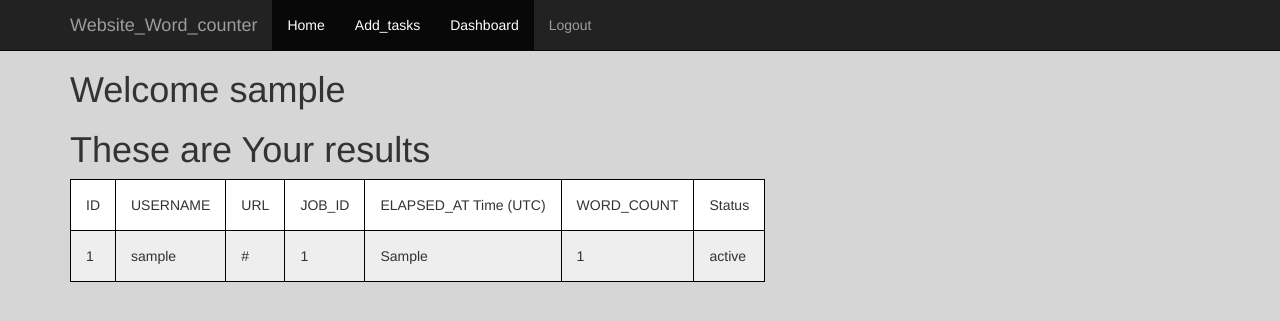
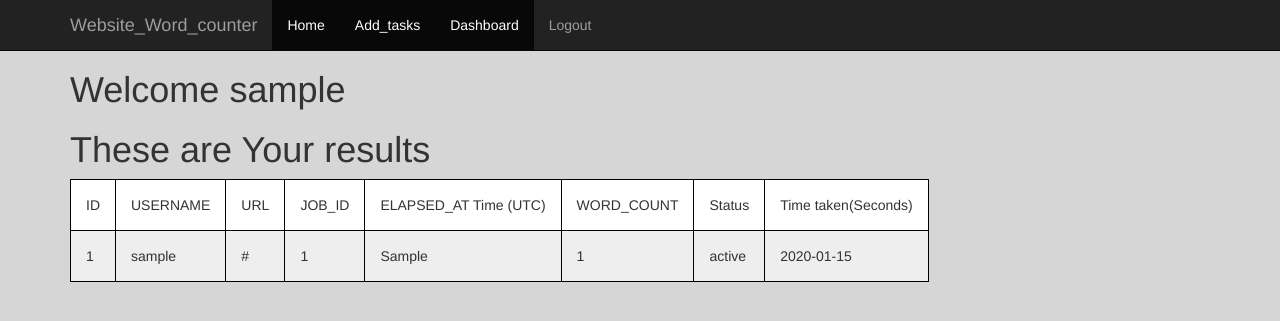
Before and after one commit to dxter6/Website_Word_counter, a Flask app: page /dashboard in a window 1280 px wide. Shown: the top 321 px of the page. Run offline with Flask 2, Linux system fonts and the light colour scheme; a user stored in the database is signed in; tables that the repository leaves empty hold one stand-in row (values such as "Sample post"); some libraries are stand-ins or nearby versions.

Commit message:
Response time added

```diff
--- a/Main/Main.py
+++ b/Main/Main.py
@@ -21,6 +21,7 @@
     import requests
     from time import strftime
     from sqlalchemy import create_engine
+    import time
 
 except ModuleNotFoundError:
     import os
@@ -28,7 +29,6 @@
     os.system('pip3 install flask redis rq flask_wtf flask_sqlalchemy requests flask_login flask_bootstrap')
     print("try restarting the program")
     sys.exit()
-os.system('mkdir -p /tmp/database ')
 
 #--------------Os-database-environment<--------#
 
@@ -79,6 +79,7 @@
     Enqueuedat = db.Column(db.String(100))
     wordcount = db.Column(db.Integer)
     Status = db.Column(db.String(20))
+    Time_taken = db.Column(db.String(20))
 
 @login_manager.user_loader
 def load_user(user_id):
@@ -87,13 +88,13 @@
 #Login form creation in FlaskForm
 class LoginForm(FlaskForm):
     username = StringField('username',validators=[InputRequired(),Length(min=4,max=15)])
-    password = PasswordField('password',validators=[InputRequired(),Length(min=8,max=80)])
+    password = PasswordField('password',validators=[InputRequired(),Length(min=8,max=200)])
     remember = BooleanField('remember me')
 #Registration form Creation in FlaskForm
 class RegisterForm(FlaskForm):
     email = StringField('email',validators=[InputRequired(),Email(message='Invalid email'),Length(max=50)])
     username = StringField('username',validators=[InputRequired(),Length(min=4,max=15)])
-    password = PasswordField('password',validators=[InputRequired(),Length(min=8,max=80)])
+    password = PasswordField('password',validators=[InputRequired(),Length(min=8,max=200)])
 
 #Url taking Form
 class UrlForm(FlaskForm):
@@ -131,7 +132,7 @@
         new_user = Users(username = form.username.data,email=form.email.data,password=hashed_password)
         db.session.add(new_user)
         db.session.commit()
-        return '<h1>New user Created</h1>'
+        return render_template('login.html',message="Record Created Login to continue",form=None)
        # return form.username.data+" "+form.password.data+" "+form.email.data
     return render_template('signup.html',form=form)
 
@@ -153,11 +154,14 @@
     jobs = queue.jobs
     Message = None
     if form.validate_on_submit():
+        start = time.time()
         wordLength = count_words(form.url.data)
         task = queue.enqueue(count_words,form.url.data)
         jobs = queue.jobs
         queue_length = len(queue)
-        new_result = Results(username=current_user.username,url=form.url.data,jobId=task.id,Enqueuedat=task.enqueued_at.strftime("%c"),Status="Success",wordcount=wordLength)
+        end = time.time()
+        elapsed_time = end - start
+        new_result = Results(username=current_user.username,url=form.url.data,jobId=task.id,Enqueuedat=task.enqueued_at.strftime("%c"),Status="Success",wordcount=wordLength,Time_taken=elapsed_time)
         db.session.add(new_result)
         db.session.commit()
         Message = f"Task is Queued at {task.enqueued_at.strftime('%a, %d %b %Y %H:%M:%S')}.Number of jobs = {queue_length} jobs Queued"
--- a/Main/database.py
+++ b/Main/database.py
@@ -1,3 +1,5 @@
+import os
+os.system('mkdir -p /tmp/database')
 from Main import db
 db.create_all()
 if db:
--- a/Main/templates/dashboard.html
+++ b/Main/templates/dashboard.html
@@ -88,6 +88,7 @@
           <td>ELAPSED_AT Time (UTC) </td>
           <td>WORD_COUNT</td>
           <td>Status</td>
+          <td>Time taken(Seconds)</td>
         </tr>
       {%for rows in list_all%}
         <tr>
```
Also changed, not shown: Main/templates/login.html (+7 -1 lines).
